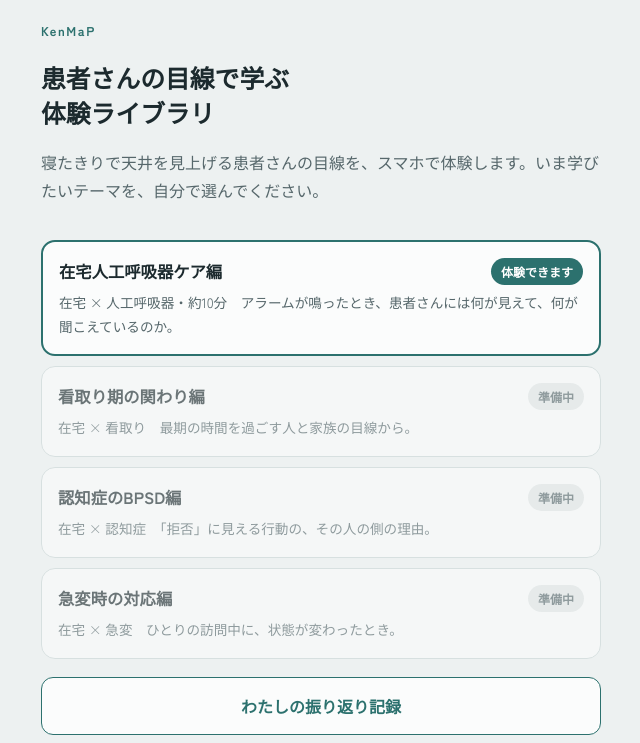
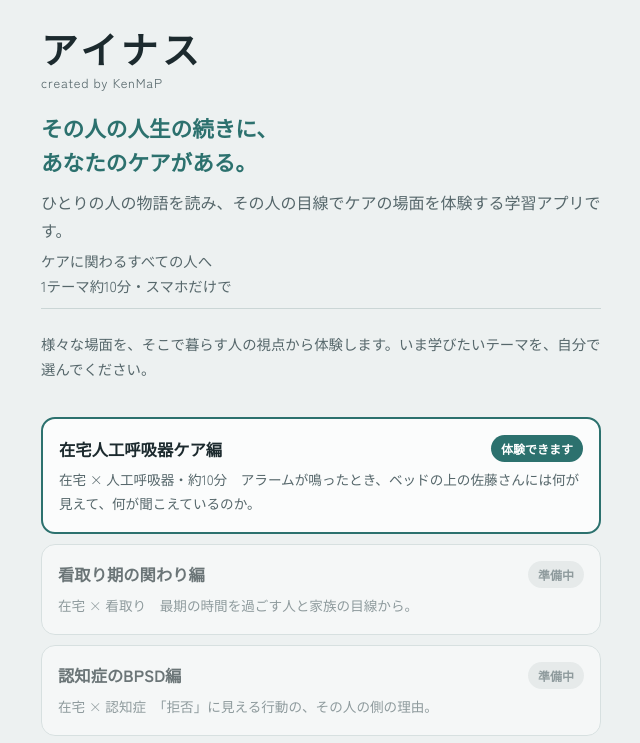
Before and after one commit to kentos58th-byte/eyenus, a plain HTML site: page index.html in a window 1280 px wide. Shown: the top 743 px of the page, without its empty margins (319-959 px from the left). Drawn offline with Linux system fonts and the light colour scheme; a web font is replaced by a local one.

Commit message:
名称を「アイナス created by KenMaP」に変更。最初の画面の文言を刷新し、表の言葉を「患者さん」「看護」から「その人」「利用者さん」「ケア」へ
Co-Authored-By: Claude Opus 5.5 <noreply@anthropic.com>
Claude-Session: https://claude.ai/code/session_01Rv6VRGUFLRFSYgRfGS5tMG

```diff
--- a/index.html
+++ b/index.html
@@ -3,15 +3,15 @@
 <head>
 <meta charset="utf-8">
 <meta name="viewport" content="width=device-width, initial-scale=1">
-<title>患者目線の体験ライブラリ</title>
+<title>アイナス｜created by KenMaP</title>
 <meta name="theme-color" content="#2C716E">
-<meta name="description" content="寝たきりの患者さんの目線で学ぶ、看護師のための体験型学習アプリ（KenMaP）">
+<meta name="description" content="ひとりの人の物語を読み、その人の目線でケアの場面を体験する学習アプリ。アイナス created by KenMaP">
 <link rel="manifest" href="manifest.webmanifest">
 <link rel="icon" href="icons/icon-192.png">
 <link rel="apple-touch-icon" href="icons/apple-touch-icon.png">
 <meta name="apple-mobile-web-app-capable" content="yes">
 <meta name="mobile-web-app-capable" content="yes">
-<meta name="apple-mobile-web-app-title" content="患者目線">
+<meta name="apple-mobile-web-app-title" content="アイナス">
 <link rel="preconnect" href="https://fonts.googleapis.com">
 <link rel="preconnect" href="https://fonts.gstatic.com" crossorigin>
 <link href="https://fonts.googleapis.com/css2?family=Klee+One:wght@400;600&family=Zen+Kaku+Gothic+New:wght@400;500;700&display=swap" rel="stylesheet">
@@ -113,6 +113,11 @@ ol.safety b{display:block}
 .pledge{display:flex;align-items:center;gap:6px;flex-wrap:wrap;font-weight:700}
 .pledge input{flex:1 1 100%;min-width:0}
 .pledgebox{border:2px solid var(--accent);border-radius:12px;padding:12px 14px;background:#fff;font-size:1.08rem;font-weight:700;line-height:1.6}
+.hero{display:flex;flex-direction:column;gap:4px;padding:6px 0 10px;border-bottom:1px solid var(--line, #D5DEDE);margin-bottom:4px}
+.appname{font-size:2.3rem;letter-spacing:.12em;margin:0;line-height:1.2}
+.byline{color:var(--muted);font-size:.8rem;letter-spacing:.06em;margin-top:-2px}
+.catch{font-family:var(--voice);font-size:1.35rem;font-weight:700;line-height:1.6;margin:14px 0 2px;color:var(--accent)}
+.heroNote{margin:0}
 .quote{border-left:3px solid var(--accent);padding:4px 12px;background:var(--accent-soft);border-radius:4px}
 #reportImg{width:100%;border-radius:10px;border:1px solid var(--line)}
 .toast{position:fixed;left:50%;bottom:24px;transform:translateX(-50%);background:var(--ink);color:#fff;padding:10px 16px;border-radius:10px;font-size:.9rem;opacity:0;pointer-events:none;transition:opacity .25s;z-index:50;max-width:90vw}
@@ -226,9 +231,14 @@ ol.safety b{display:block}
 <!-- ===== ホーム（ライブラリ） ===== -->
 <section class="view on" id="v-home" aria-labelledby="h-home">
   <div class="wrap">
-    <div class="brand">KenMaP</div>
-    <h1 id="h-home">患者さんの目線で学ぶ<br>体験ライブラリ</h1>
-    <p class="lead">寝たきりで天井を見上げる患者さんの目線を、スマホで体験します。いま学びたいテーマを、自分で選んでください。</p>
+    <header class="hero">
+      <h1 id="h-home" class="appname">アイナス</h1>
+      <div class="byline">created by KenMaP</div>
+      <p class="catch">その人の人生の続きに、<br>あなたのケアがある。</p>
+      <p class="lead">ひとりの人の物語を読み、その人の目線でケアの場面を体験する学習アプリです。</p>
+      <p class="note heroNote">ケアに関わるすべての人へ<br>1テーマ約10分・スマホだけで</p>
+    </header>
+    <p class="note">様々な場面を、そこで暮らす人の視点から体験します。いま学びたいテーマを、自分で選んでください。</p>
     <div id="homeBanner"></div>
     <div id="themeList" class="wrap" style="gap:10px"></div>
     <button class="btn sub" id="toMemories" type="button">わたしの振り返り記録 <span id="memCount"></span></button>
@@ -241,7 +251,7 @@ ol.safety b{display:block}
       <ul class="note" style="margin:0;padding-left:1.2em">
         <li>学習を補助するための教材です。実際のケアは、主治医の指示と事業所の手順を優先してください。</li>
         <li>体験の途中でつらくなったら、いつでも止めてかまいません。</li>
-        <li>記録はこの端末のブラウザの中だけに保存されます。患者さんが特定できる情報は書かないでください。</li>
+        <li>記録はこの端末のブラウザの中だけに保存されます。利用者さんが特定できる情報は書かないでください。</li>
       </ul>
     </div>
   </div>
@@ -445,7 +455,7 @@ ol.safety b{display:block}
 </section>
 
 <!-- ===== 360度体験 ===== -->
-<div id="vr" role="dialog" aria-label="患者さんの目線での体験">
+<div id="vr" role="dialog" aria-label="その人の目線での体験">
   <div id="stage"></div>
   <div id="faceSrc" hidden>
       <!-- 正面：天井 -->
@@ -848,7 +858,7 @@ const THEMES = [
     tag:'在宅 × 人工呼吸器',
     view:{yaw:35, up:25, down:-38, note:'首は動かせず、目だけを動かせる範囲が見えます'},
     title:'在宅人工呼吸器ケア編',
-    lead:'アラームが鳴ったとき、患者さんには何が見えて、何が聞こえているのか。',
+    lead:'アラームが鳴ったとき、ベッドの上の佐藤さんには何が見えて、何が聞こえているのか。',
     patient:[
       ['名前','佐藤 一郎さん（仮名）・68歳・男性'],
       ['病気','ALS（筋萎縮性側索硬化症）'],
@@ -897,7 +907,7 @@ const THEMES = [
       {t:59.5, speech:null},
       {t:64, end:true}
     ],
-      endText:'同じアラームでも、関わり方で患者さんの体験はここまで変わります。最後に、ひとりの訪問でも安全を守るための確認を見ておきましょう。',
+      endText:'同じアラームでも、関わり方で佐藤さんの体験はここまで変わります。最後に、ひとりの訪問でも安全を守るための確認を見ておきましょう。',
       endNext:'安全行動カードへ'
     },
     thoughts:[
@@ -914,7 +924,7 @@ const THEMES = [
     emotions:['声が出せない怖さ','何が起きているか分からない不安','機械のほうが大事にされている寂しさ','息苦しさ','置いていかれた孤独','家族に申し訳ない気持ち','看護師の焦りも分かる','うまく言葉にならない'],
     actions:['目を合わせて名前を呼ぶ','自分が誰かを名乗る','何が起きているか伝えてから処置する','処置の前に、顔と胸の動きを見る','文字盤やまばたきで気持ちを聞く','家族にも声をかける','帰る前に「大丈夫」の理由を伝える'],
     safety:[
-      ['まず患者さんを見る','顔色、表情、胸の上がり、SpO2。アラームより先に人を見ます。'],
+      ['まず利用者さんを見る','顔色、表情、胸の上がり、SpO2。アラームより先に人を見ます。'],
       ['名乗って、声をかける','誰が来て、これから何をするのかを伝えます。'],
       ['アラームの表示を読む','低圧（外れ・漏れ）か、高圧（痰・詰まり・咳）かで、確かめる場所が変わります。'],
       ['つながりを手でたどる','呼吸器から回路、カニューレまで、手で触れて確かめます。'],
@@ -927,7 +937,7 @@ const THEMES = [
       {id:'family', label:'家族への説明や声かけ'},
       {id:'emergency', label:'急変時の連絡と動き方'},
       {id:'cannula', label:'気管カニューレのトラブル'},
-      {id:'feeling', label:'患者さんの気持ちをもっと知りたい'}
+      {id:'feeling', label:'利用者さんの気持ちをもっと知りたい'}
     ]
   },
   {id:'eol', ready:false, tag:'在宅 × 看取り', title:'看取り期の関わり編', lead:'最期の時間を過ごす人と家族の目線から。'},
@@ -937,7 +947,7 @@ const THEMES = [
 /* 疑問タグ → 次のテーマ（ルールで推薦。将来AIに置き換え可能） */
 const RECO = {
   alarm:{title:'呼吸器道場：アラーム編', why:'アラームの意味と確かめ方を、波形を動かしながら学べます。'},
-  comm:{title:'意思伝達の体験編', why:'文字盤や視線入力を、患者さんの側から体験します。'},
+  comm:{title:'意思伝達の体験編', why:'文字盤や視線入力を、使う人の側から体験します。'},
   family:{title:'家族の目線編', why:'アラームを見守る家族が、何に不安を感じているかを体験します。'},
   emergency:{title:'急変時の対応編', why:'ひとりの訪問中に状態が変わったときの動き方を学びます。'},
   cannula:{title:'気管カニューレのトラブル編', why:'事故抜去や閉塞のサインと、最初の対応を学びます。'},
@@ -1297,7 +1307,7 @@ $('#makeReport').addEventListener('click', async () => {
   const F = '"Zen Kaku Gothic New","Hiragino Kaku Gothic ProN",sans-serif';
   ctx.fillStyle = '#FBFCFC'; ctx.fillRect(0,0,1080,1760);
   ctx.fillStyle = '#2C716E'; ctx.fillRect(0,0,1080,170);
-  ctx.fillStyle = '#fff'; ctx.font = `700 30px ${F}`; ctx.fillText('KenMaP 患者目線の体験ライブラリ', 70, 70);
+  ctx.fillStyle = '#fff'; ctx.font = `700 30px ${F}`; ctx.fillText('アイナス　created by KenMaP', 70, 70);
   ctx.font = `700 52px ${F}`; ctx.fillText('受講完了＆気づきレポート', 70, 135);
   ctx.fillStyle = '#1C2A2E'; ctx.font = `500 32px ${F}`;
   let y = 240;
--- a/sw.js
+++ b/sw.js
@@ -1,5 +1,5 @@
 /* オフラインでも体験できるように、アプリ本体を端末に保存する。更新したら VERSION を上げる */
-const VERSION = 'patient-view-v5';
+const VERSION = 'ainas-v6';
 const CORE = ['./', 'index.html', 'manifest.webmanifest', 'js/three.min.js',
   'img/story-1.jpg', 'img/story-2.jpg', 'img/story-3.jpg', 'img/story-4.jpg',
   'icons/icon-192.png', 'icons/icon-512.png', 'icons/apple-touch-icon.png'];
```
Also changed, not shown: manifest.webmanifest, 1 other file.
